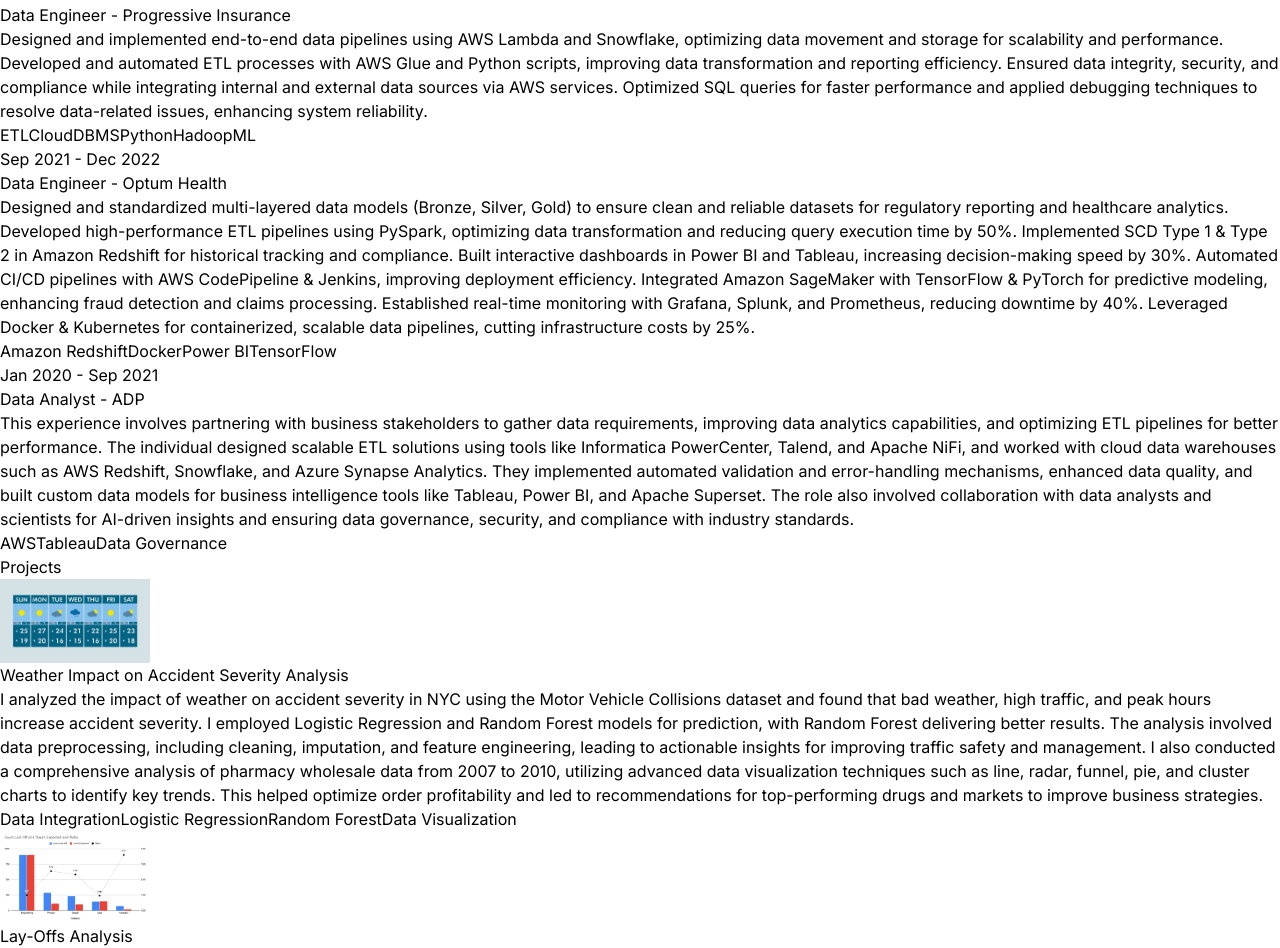
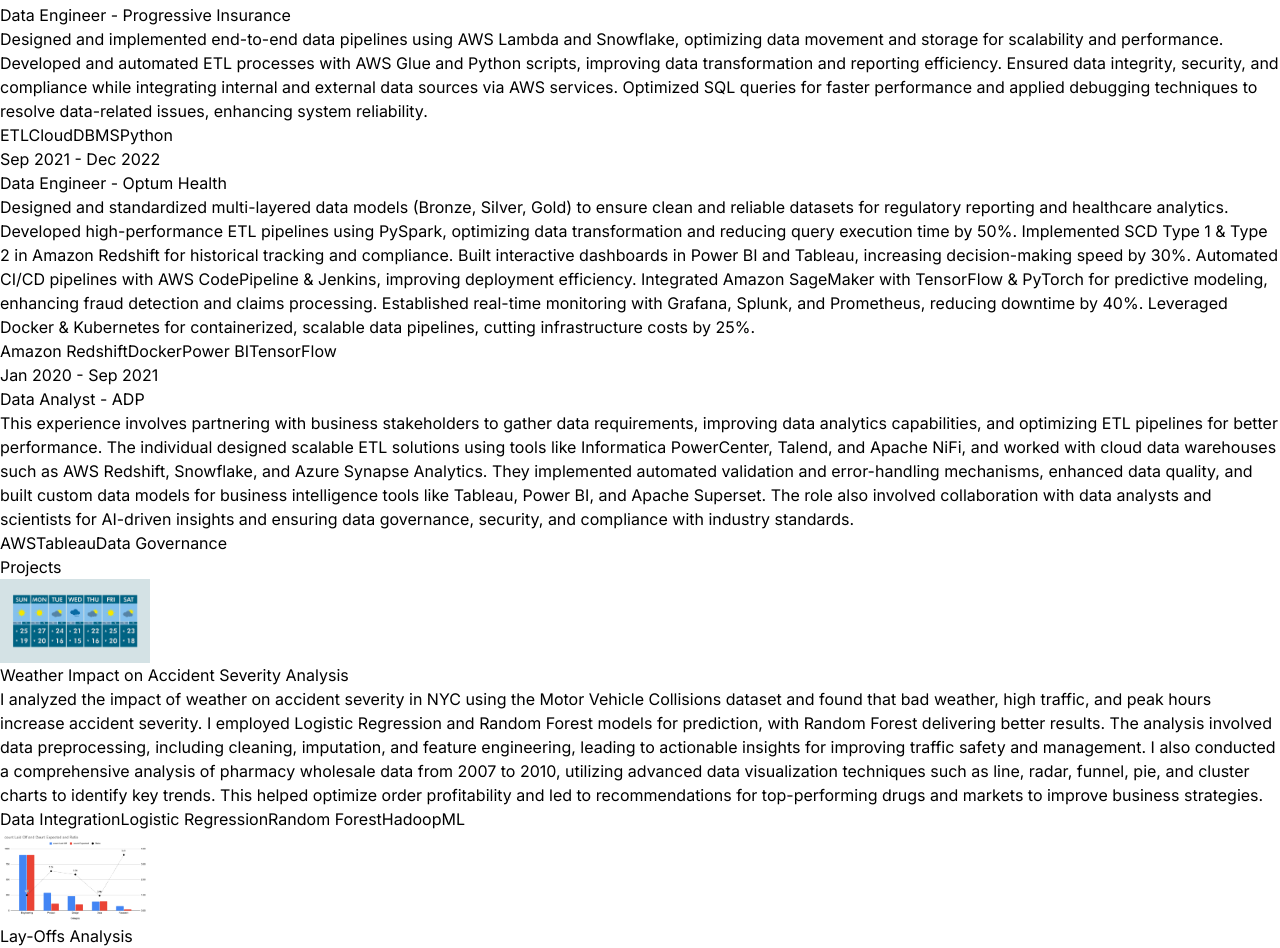
Before and after one commit to RahulVattigunta/react-portfolio-sivateja, a React (Vite) app: page / in a window 1280 px wide. Shown: the part 1025-1973 px from the top of the page. Built offline with nearby package versions, Linux system fonts and the light colour scheme.

Commit message:
Technologies added

```diff
--- a/src/constants/index.js
+++ b/src/constants/index.js
@@ -15,7 +15,7 @@
     role: "Data Engineer",
     company: "Progressive Insurance",
     description: `Designed and implemented end-to-end data pipelines using AWS Lambda and Snowflake, optimizing data movement and storage for scalability and performance. Developed and automated ETL processes with AWS Glue and Python scripts, improving data transformation and reporting efficiency. Ensured data integrity, security, and compliance while integrating internal and external data sources via AWS services. Optimized SQL queries for faster performance and applied debugging techniques to resolve data-related issues, enhancing system reliability.`,
-    technologies: ["ETL", "Cloud", "DBMS", "Python", "Hadoop", "ML"],
+    technologies: ["ETL", "Cloud", "DBMS", "Python"],
   },
   {
     year: "Sep 2021 - Dec 2022",
@@ -40,7 +40,7 @@
     image: project1,
     description:
       "I analyzed the impact of weather on accident severity in NYC using the Motor Vehicle Collisions dataset and found that bad weather, high traffic, and peak hours increase accident severity. I employed Logistic Regression and Random Forest models for prediction, with Random Forest delivering better results. The analysis involved data preprocessing, including cleaning, imputation, and feature engineering, leading to actionable insights for improving traffic safety and management. I also conducted a comprehensive analysis of pharmacy wholesale data from 2007 to 2010, utilizing advanced data visualization techniques such as line, radar, funnel, pie, and cluster charts to identify key trends. This helped optimize order profitability and led to recommendations for top-performing drugs and markets to improve business strategies.",
-    technologies: ["Data Integration", "Logistic Regression", "Random Forest", "Data Visualization"],
+    technologies: ["Data Integration", "Logistic Regression", "Random Forest","Hadoop", "ML"],
   },
   {
     title: "Lay-Offs Analysis",
```
